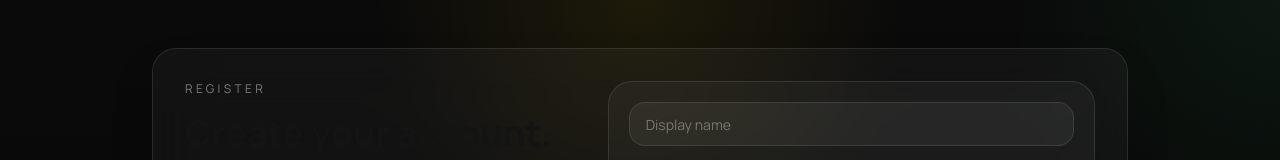
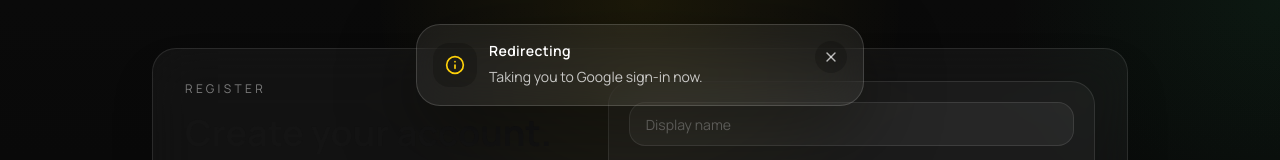
Before and after one commit to adithyakrishnapn/vakdhanam.in, a React (Vite) app: page /register in a window 1280 px wide. Both pictures are taken after a click on the button "Continue with Google". Shown: the top 160 px of the page. Built offline with nearby package versions, Linux system fonts and the light colour scheme; no server answers; the database is empty.

Commit message:
add styled auth popups

```diff
--- /dev/null
+++ b/src/components/ui/message-popup.tsx
@@ -0,0 +1,70 @@
+import { motion, AnimatePresence } from 'framer-motion';
+import { AlertTriangle, CheckCircle2, Info, X } from 'lucide-react';
+import type { ReactNode } from 'react';
+
+type MessagePopupVariant = 'success' | 'error' | 'info';
+
+interface MessagePopupProps {
+  open: boolean;
+  title: string;
+  message: string;
+  variant?: MessagePopupVariant;
+  onClose: () => void;
+}
+
+const variantStyles: Record<MessagePopupVariant, { container: string; icon: ReactNode }> = {
+  success: {
+    container: 'border-brand-green/30 bg-brand-green/10 text-white',
+    icon: <CheckCircle2 className="text-brand-green" size={20} />,
+  },
+  error: {
+    container: 'border-brand-red/30 bg-brand-red/10 text-white',
+    icon: <AlertTriangle className="text-brand-red" size={20} />,
+  },
+  info: {
+    container: 'border-white/15 bg-white/[0.06] text-white',
+    icon: <Info className="text-accent" size={20} />,
+  },
+};
+
+export function MessagePopup({ open, title, message, variant = 'info', onClose }: MessagePopupProps) {
+  const styles = variantStyles[variant];
+
+  return (
+    <AnimatePresence>
+      {open ? (
+        <motion.div
+          initial={{ opacity: 0, y: 14, scale: 0.98 }}
+          animate={{ opacity: 1, y: 0, scale: 1 }}
+          exit={{ opacity: 0, y: 10, scale: 0.98 }}
+          transition={{ duration: 0.18, ease: 'easeOut' }}
+          className="fixed inset-x-0 top-6 z-[100] flex justify-center px-4"
+        >
+          <div className={`w-full max-w-md rounded-3xl border p-4 shadow-[0_24px_80px_rgba(0,0,0,0.45)] backdrop-blur-xl ${styles.container}`}>
+            <div className="flex items-start gap-3">
+              <div className="mt-0.5 flex h-11 w-11 shrink-0 items-center justify-center rounded-2xl bg-black/20">
+                {styles.icon}
+              </div>
+              <div className="min-w-0 flex-1">
+                <div className="flex items-start justify-between gap-3">
+                  <div>
+                    <p className="text-sm font-semibold tracking-wide">{title}</p>
+                    <p className="mt-1 text-sm leading-6 text-white/75">{message}</p>
+                  </div>
+                  <button
+                    type="button"
+                    onClick={onClose}
+                    className="inline-flex h-8 w-8 items-center justify-center rounded-full bg-black/20 text-white/70 transition hover:bg-black/30 hover:text-white"
+                    aria-label="Close message"
+                  >
+                    <X size={16} />
+                  </button>
+                </div>
+              </div>
+            </div>
+          </div>
+        </motion.div>
+      ) : null}
+    </AnimatePresence>
+  );
+}
--- a/src/pages/AuthPage.tsx
+++ b/src/pages/AuthPage.tsx
@@ -5,18 +5,23 @@ import { getRedirectResult, onAuthStateChanged, signInWithEmailAndPassword, sign
 import { Button } from '@/components/ui/button';
 import { Card, CardContent } from '@/components/ui/card';
 import { Input } from '@/components/ui/input';
+import { MessagePopup } from '@/components/ui/message-popup';
 import { Seo } from '@/components/seo/Seo';
 import { useAppStore } from '@/store/useAppStore';
 import { getFirebaseAuth, getGoogleProvider } from '@/lib/firebase';
 
 export default function AuthPage() {
   const navigate = useNavigate();
-  const [searchParams] = useSearchParams();
   const authSession = useAppStore((state) => state.authSession);
   const [email, setEmail] = useState('');
   const [password, setPassword] = useState('');
   const [busy, setBusy] = useState(false);
-  const [message, setMessage] = useState('');
+  const [popup, setPopup] = useState<{ open: boolean; title: string; message: string; variant: 'success' | 'error' | 'info' }>({
+    open: false,
+    title: '',
+    message: '',
+    variant: 'info',
+  });
 
   useEffect(() => {
     const auth = getFirebaseAuth();
@@ -36,15 +41,15 @@ export default function AuthPage() {
   async function handleGoogleLogin() {
     const auth = getFirebaseAuth();
     if (!auth) {
-      setMessage('Account service is not configured. Check your environment values.');
+      setPopup({ open: true, title: 'Account service missing', message: 'Firebase is not configured on this device.', variant: 'error' });
       return;
     }
 
     setBusy(true);
-    setMessage('');
+    setPopup({ open: false, title: '', message: '', variant: 'info' });
     try {
+      setPopup({ open: true, title: 'Redirecting', message: 'Taking you to Google sign-in now.', variant: 'info' });
       await signInWithRedirect(auth, getGoogleProvider());
-      setMessage('Redirecting to Google sign-in...');
     } finally {
       setBusy(false);
     }
@@ -52,21 +57,29 @@ export default function AuthPage() {
 
   useEffect(() => {
     if (authSession) {
-      const next = searchParams.get('next');
-      const destination = next && next.startsWith('/') ? next : '/me';
-      navigate(destination, { replace: true });
+      setPopup({ open: true, title: 'Login successful', message: 'Taking you to your dashboard.', variant: 'success' });
+      const timer = window.setTimeout(() => {
+        navigate('/me', { replace: true });
+      }, 1000);
+
+      return () => window.clearTimeout(timer);
     }
-  }, [authSession, navigate, searchParams]);
+    return undefined;
+  }, [authSession, navigate]);
 
   async function handleEmailLogin() {
     const auth = getFirebaseAuth();
     if (!auth) return;
 
     setBusy(true);
-    setMessage('');
+    setPopup({ open: false, title: '', message: '', variant: 'info' });
     try {
       await signInWithEmailAndPassword(auth, email, password);
-      setMessage('Logged in.');
+      setPopup({ open: true, title: 'Login successful', message: 'Taking you to your dashboard.', variant: 'success' });
+      window.setTimeout(() => navigate('/me', { replace: true }), 1000);
+    } catch (error) {
+      const message = error instanceof Error ? error.message : 'Unable to log in right now.';
+      setPopup({ open: true, title: 'Login failed', message, variant: 'error' });
     } finally {
       setBusy(false);
     }
@@ -80,7 +93,7 @@ export default function AuthPage() {
     try {
       await signOut(auth);
       useAppStore.getState().signOutSession();
-      setMessage('Logged out.');
+      setPopup({ open: true, title: 'Signed out', message: 'You are now logged out.', variant: 'success' });
     } finally {
       setBusy(false);
     }
@@ -120,7 +133,6 @@ export default function AuthPage() {
                 <LogOut size={16} /> Sign out
               </Button>
             </div>
-            {message && <div className="text-sm text-white/65">{message}</div>}
             <div className="flex items-center justify-between gap-3 text-xs text-white/40">
               <span>Want a new account instead?</span>
               <Link to="/register" className="text-accent underline underline-offset-4">Register</Link>
@@ -128,6 +140,13 @@ export default function AuthPage() {
           </div>
         </CardContent>
       </Card>
+      <MessagePopup
+        open={popup.open}
+        title={popup.title}
+        message={popup.message}
+        variant={popup.variant}
+        onClose={() => setPopup((current) => ({ ...current, open: false }))}
+      />
     </div>
   );
 }
--- a/src/pages/RegisterPage.tsx
+++ b/src/pages/RegisterPage.tsx
@@ -5,6 +5,7 @@ import { createUserWithEmailAndPassword, getRedirectResult, onAuthStateChanged,
 import { Button } from '@/components/ui/button';
 import { Card, CardContent } from '@/components/ui/card';
 import { Input } from '@/components/ui/input';
+import { MessagePopup } from '@/components/ui/message-popup';
 import { Seo } from '@/components/seo/Seo';
 import { useAppStore } from '@/store/useAppStore';
 import { getFirebaseAuth, getGoogleProvider } from '@/lib/firebase';
@@ -17,7 +18,12 @@ export default function RegisterPage() {
   const [email, setEmail] = useState('');
   const [password, setPassword] = useState('');
   const [busy, setBusy] = useState(false);
-  const [message, setMessage] = useState('');
+  const [popup, setPopup] = useState<{ open: boolean; title: string; message: string; variant: 'success' | 'error' | 'info' }>({
+    open: false,
+    title: '',
+    message: '',
+    variant: 'info',
+  });
 
   useEffect(() => {
     const auth = getFirebaseAuth();
@@ -38,12 +44,12 @@ export default function RegisterPage() {
   async function handleGoogleRegister() {
     const auth = getFirebaseAuth();
     if (!auth) {
-      setMessage('Account service is not configured. Check your environment values.');
+      setPopup({ open: true, title: 'Account service missing', message: 'Firebase is not configured on this device.', variant: 'error' });
       return;
     }
 
     setBusy(true);
-    setMessage('');
+    setPopup({ open: true, title: 'Redirecting', message: 'Taking you to Google sign-in now.', variant: 'info' });
     try {
       await signInWithRedirect(auth, getGoogleProvider());
     } finally {
@@ -56,15 +62,16 @@ export default function RegisterPage() {
     if (!auth) return;
 
     setBusy(true);
-    setMessage('');
+    setPopup({ open: false, title: '', message: '', variant: 'info' });
     try {
       const result = await createUserWithEmailAndPassword(auth, email, password);
-      const next = searchParams.get('next');
-      const destination = next && next.startsWith('/') ? next : '/me';
       await updateProfile(result.user, { displayName: username });
       await sendEmailVerification(result.user);
-      setMessage('Account created. Verification email sent.');
-      navigate(destination, { replace: true });
+      setPopup({ open: true, title: 'Account created', message: 'Verification email sent. Taking you to your dashboard.', variant: 'success' });
+      window.setTimeout(() => navigate('/me', { replace: true }), 1200);
+    } catch (error) {
+      const message = error instanceof Error ? error.message : 'Unable to create your account right now.';
+      setPopup({ open: true, title: 'Register failed', message, variant: 'error' });
     } finally {
       setBusy(false);
     }
@@ -102,7 +109,6 @@ export default function RegisterPage() {
                 <Mail size={16} /> Create account
               </Button>
             </div>
-            {message && <div className="text-sm text-white/65">{message}</div>}
             <div className="text-xs text-white/40">New accounts stay signed in on this device after registration.</div>
             <div className="flex items-center justify-between gap-3 text-xs text-white/40">
               <span>Already have an account?</span>
@@ -111,6 +117,13 @@ export default function RegisterPage() {
           </div>
         </CardContent>
       </Card>
+      <MessagePopup
+        open={popup.open}
+        title={popup.title}
+        message={popup.message}
+        variant={popup.variant}
+        onClose={() => setPopup((current) => ({ ...current, open: false }))}
+      />
     </div>
   );
 }
```
